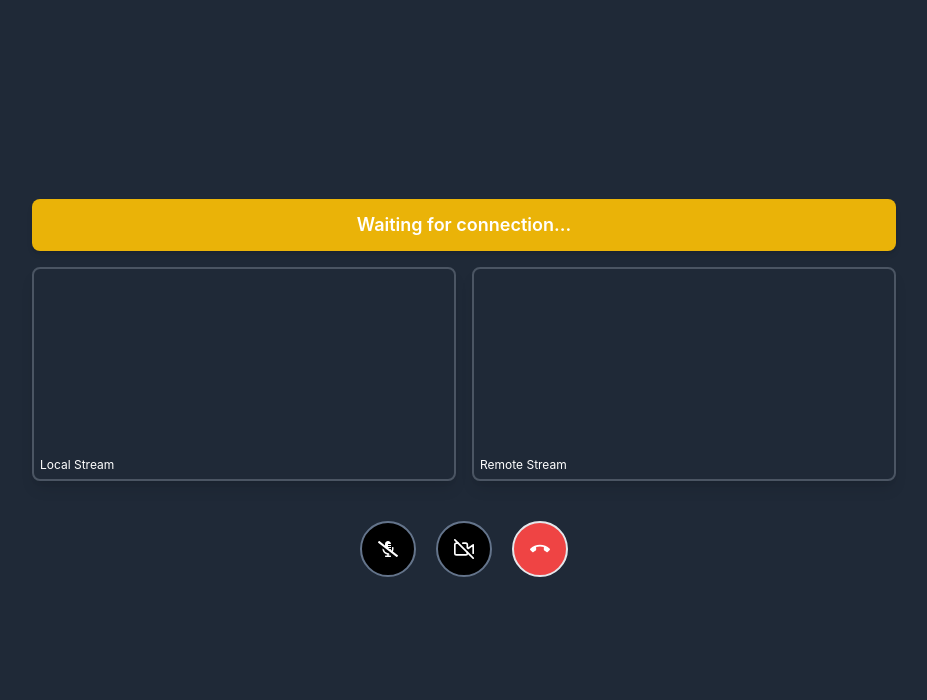
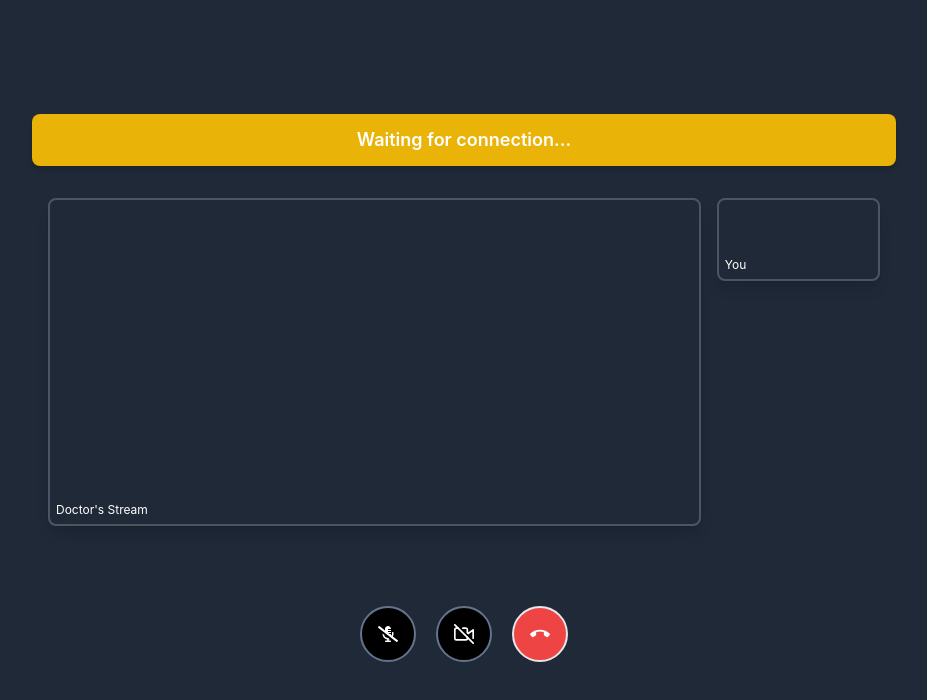
Before and after one commit to firdoush01/quickheal, a React (Create React App) app in the folder client/: page /meet/patient in a window 1280 px wide. Shown: the top 700 px of the page, without its empty margins (176-1103 px from the left). Built offline with nearby package versions, Linux system fonts and the light colour scheme; no server answers.

Commit message:
added tweaks

```diff
--- a/client/package.json
+++ b/client/package.json
@@ -14,6 +14,7 @@
     "postcss": "^8.4.49",
     "react": "^18.3.1",
     "react-dom": "^18.3.1",
+    "react-hot-toast": "^2.4.1",
     "react-icons": "^5.3.0",
     "react-router-dom": "^7.0.1",
     "react-scripts": "5.0.1",
--- a/client/src/pages/doctor/dashboard/page.jsx
+++ b/client/src/pages/doctor/dashboard/page.jsx
@@ -4,6 +4,7 @@ import { useNavigate } from "react-router-dom";
 import rtcmanager from "../../../core/RTCManager";
 import doctorImage from "../../../assets/doctor dash.png";
 import { motion } from "framer-motion";
+import toast, { Toaster } from "react-hot-toast";
 
 const Options = {
   AVAILABLE: "available",
@@ -26,6 +27,7 @@ function DoctorDashboard({
   const [available, setAvailable] = useState(false);
   const [doctor, setDoctor] = useState({});
   const [message, setMessage] = useState("");
+  const [answerButton, setAnswerButton] = useState("Accept");
   const [incomingCall, setIncomingCall] = useState([]);
   const navigate = useNavigate();
 
@@ -35,11 +37,13 @@ function DoctorDashboard({
       console.log(data);
 
       setMessage(data.message);
+      toast(data.message);
     });
 
     socket.on("newOfferAwaiting", async (offers) => {
       console.log(offers);
       setIncomingCall(offers);
+      toast("Incomming Patient 🧑‍🦱");
     });
   }, [socket]);
 
@@ -67,6 +71,7 @@ function DoctorDashboard({
   }, [available]);
 
   async function answer(callData) {
+    setAnswerButton("Allow User Media");
     setOfferData(callData);
     const localStream = await rtcmanager.fetchMedia();
     const copyCallStatus = { ...callStatus };
@@ -86,6 +91,8 @@ function DoctorDashboard({
       setPeerConnection(peerConnection);
       setRemoteStream(remoteStream);
     }
+    setAnswerButton("Connecting..");
+    setAnswerButton("Connect");
   }
 
   useEffect(() => {
@@ -101,6 +108,9 @@ function DoctorDashboard({
       animate={{ opacity: 1 }}
       transition={{ duration: 0.3 }} // Faster fade-in
     >
+      <div>
+        <Toaster />
+      </div>
       <motion.div
         className="max-w-7xl mx-auto bg-white shadow-lg rounded-lg p-6 relative"
         initial={{ y: -50 }}
@@ -150,16 +160,17 @@ function DoctorDashboard({
           >
             {incomingCall ? (
               incomingCall.map((callData, i) => (
-                <div key={i}>
+                <div key={i} className="w-full">
                   <h2 className="text-xl font-semibold text-green-700">
                     Incoming Patient Call!
                   </h2>
                   <button
+                    className="p-2 border border-blue-300 bg-blue-500 text-white rounded-lg my-5"
                     onClick={() => {
                       answer(callData);
                     }}
                   >
-                    Answer
+                    {answerButton}
                   </button>
                 </div>
               ))
--- a/client/src/pages/meet/DoctorMeet.jsx
+++ b/client/src/pages/meet/DoctorMeet.jsx
@@ -97,10 +97,22 @@ function DoctorMeet({
 
   return (
     <div className="flex flex-col items-center justify-center min-h-screen bg-gray-800 px-4">
-      <div className="w-full max-w-4xl p-4">
+      <div className="w-full max-w-5xl p-4">
         {/* Video layout */}
         <div className="flex flex-col md:flex-row justify-center space-y-4 md:space-y-0 md:space-x-4 mb-6">
-          <div className="relative w-full md:w-1/2">
+          <div className="relative w-full">
+            <video
+              ref={remoteRef}
+              autoPlay
+              playsInline
+              className="w-full h-full rounded-lg border-2 border-gray-600 shadow-lg"
+            ></video>
+            <div className="absolute bottom-2 left-2 text-white text-xs">
+              Patient's Stream
+            </div>
+          </div>
+
+          <div className="relative w-1/4 h-1/4">
             <video
               ref={localRef}
               autoPlay
@@ -108,19 +120,7 @@ function DoctorMeet({
               className="w-full h-full rounded-lg border-2 border-gray-600 shadow-lg"
             ></video>
             <div className="absolute bottom-2 left-2 text-white text-xs">
-              Local Stream
-            </div>
-          </div>
-
-          <div className="relative w-full md:w-1/2">
-            <video
-              ref={remoteRef}
-              autoPlay
-              playsInline
-              className="w-full h-full rounded-lg border-2 border-gray-600 shadow-lg"
-            ></video>
-            <div className="absolute bottom-2 left-2 text-white text-xs">
-              Remote Stream
+              You
             </div>
           </div>
         </div>
--- a/client/src/pages/meet/PatientMeet.jsx
+++ b/client/src/pages/meet/PatientMeet.jsx
@@ -128,7 +128,22 @@ function PatientMeet({
 
         {/* Video layout */}
         <div className="flex flex-col md:flex-row justify-center space-y-4 md:space-y-0 md:space-x-4 mb-6">
-          <div className="relative w-full md:w-1/2">
+          <div className="w-full max-w-5xl p-4">
+            {/* Video layout */}
+            <div className="flex flex-col md:flex-row justify-center space-y-4 md:space-y-0 md:space-x-4 mb-6">
+              <div className="relative w-full">
+                <video
+                  ref={remoteRef}
+                  autoPlay
+                  playsInline
+                  className="w-full h-full rounded-lg border-2 border-gray-600 shadow-lg"
+                ></video>
+                <div className="absolute bottom-2 left-2 text-white text-xs">
+                  Doctor's Stream
+                </div>
+              </div>
+
+              <div className="relative w-1/4 h-1/4">
                 <video
                   ref={localRef}
                   autoPlay
@@ -136,19 +151,9 @@ function PatientMeet({
                   className="w-full h-full rounded-lg border-2 border-gray-600 shadow-lg"
                 ></video>
                 <div className="absolute bottom-2 left-2 text-white text-xs">
-              Local Stream
+                  You
                 </div>
               </div>
-
-          <div className="relative w-full md:w-1/2">
-            <video
-              ref={remoteRef}
-              autoPlay
-              playsInline
-              className="w-full h-full rounded-lg border-2 border-gray-600 shadow-lg"
-            ></video>
-            <div className="absolute bottom-2 left-2 text-white text-xs">
-              Remote Stream
             </div>
           </div>
         </div>
--- a/client/src/pages/patient/dashboard/page.jsx
+++ b/client/src/pages/patient/dashboard/page.jsx
@@ -122,7 +122,7 @@ function PatientDashboard({
             animate={{ x: 0 }}
             transition={{ duration: 0.3 }} // Faster slide-in from left
           >
-            <h2 className="text-xl font-semibold text-green-700">
+            {/* <h2 className="text-xl font-semibold text-green-700">
               Describe your concerns
             </h2>
             <textarea
@@ -131,7 +131,7 @@ function PatientDashboard({
               placeholder="Enter your concerns"
               onChange={(e) => setDescription(e.target.value)}
               className="w-full p-4 mt-2 border rounded-lg"
-            ></textarea>
+            ></textarea> */}
           </motion.div>
 
           {/* Request a Call Card */}
```
Also changed, not shown: 2 other files (tests, documents, lock files or other folders). Lines whose indentation alone changed are shown as unchanged.
